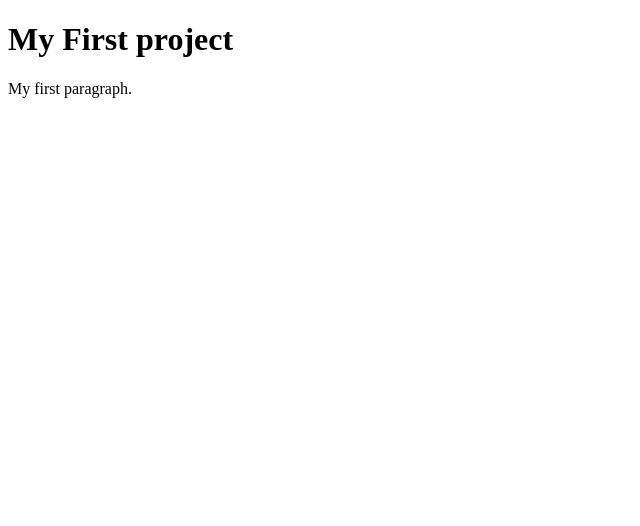
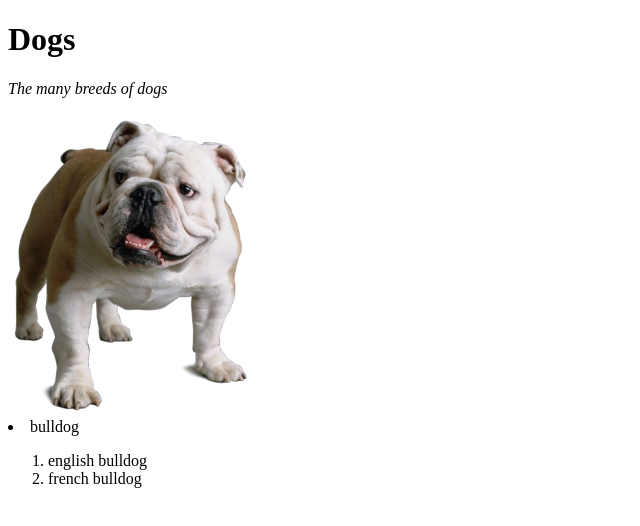
Before and after one commit to aarondiaz100/aarondiaz100.github.io, a plain HTML site: page index.html in a window 1280 px wide. Shown: the whole page, without its empty margins (0-640 px from the left). Drawn offline with Linux system fonts and the light colour scheme.

Commit message:
added a nested list of different bulldogs

```diff
--- a/index.html
+++ b/index.html
@@ -1,12 +1,22 @@
 <!DOCTYPE html>
 <html>
     <head>
-        <title></title>
+        <title>List of dogs</title>
     </head>
     <body>
 
-        <h1>My First project</h1>
-        <p>My first paragraph.</p>
+        <h1>Dogs</h1>
+        <p><i>The many breeds of dogs</i></p>
+
+            <img src="images/english-bulldog-puppies.png"
+
+        <ul>
+            <li>bulldog</li>
+            <ol>
+                <li>english bulldog</li>
+                <li>french bulldog</li>
+            </ol>
+        </ul>
 
     </body>
 </html>
```
Also changed, not shown: images/english-bulldog-puppies.png (added).
